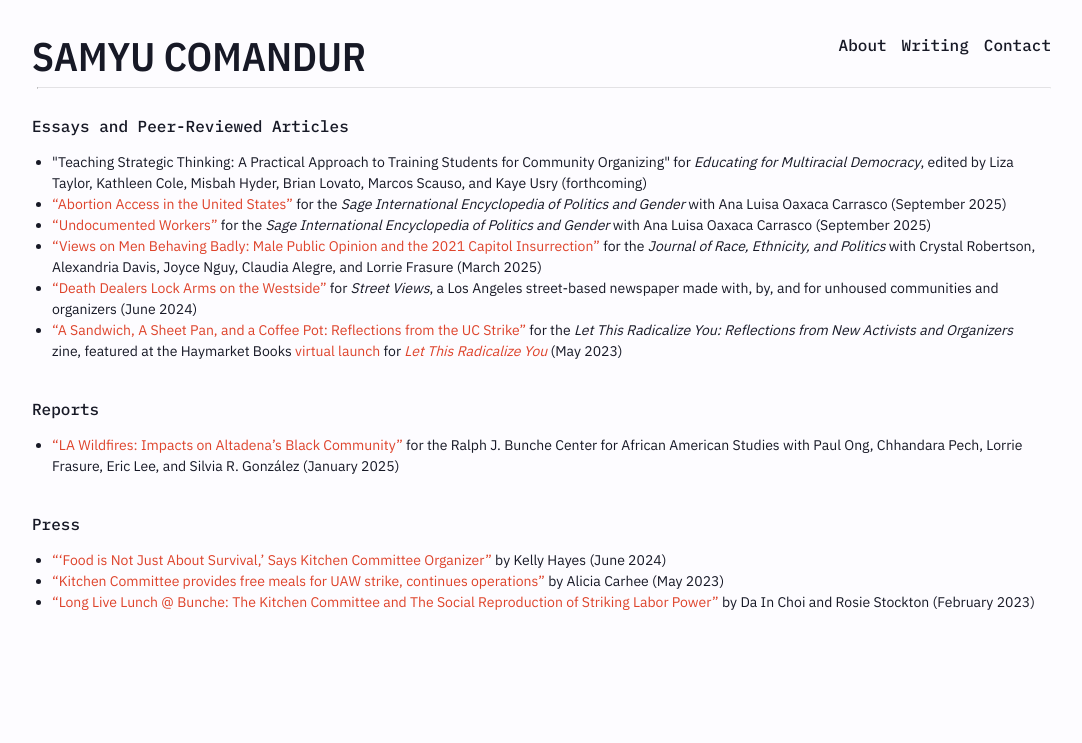
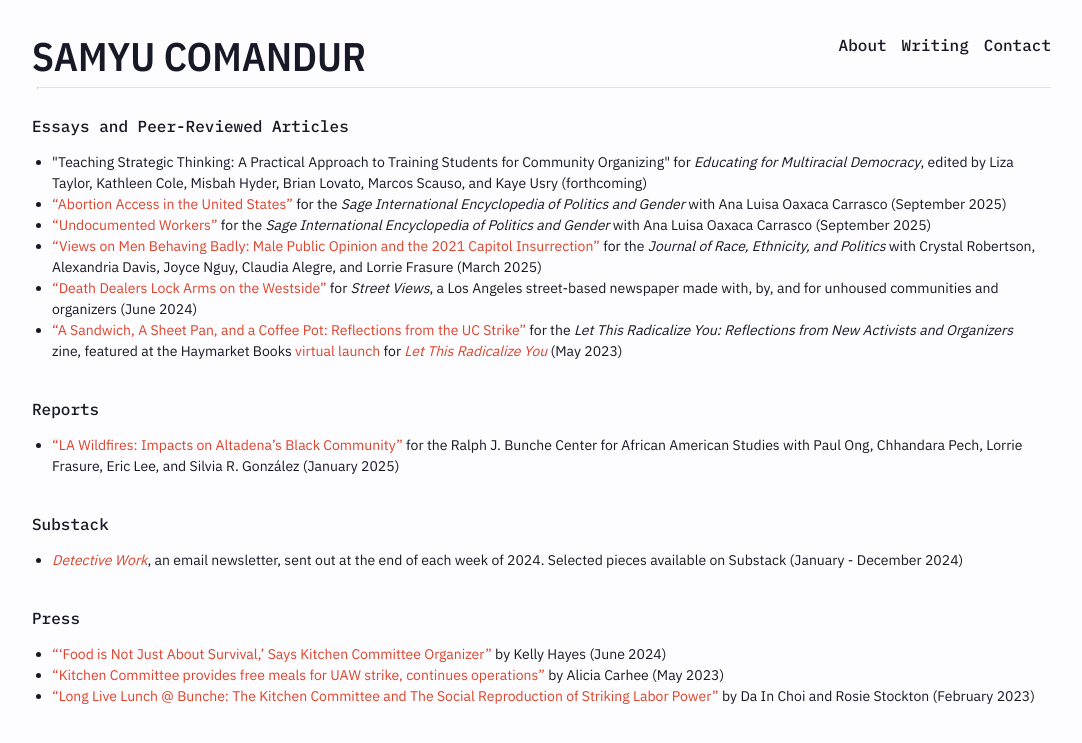
Before and after one commit to samyuc/samyuc.github.io, a Jekyll site: the page built from writing.html, in a window 1280 px wide. Shown: the top 743 px of the page, without its empty margins (96-1178 px from the left). Built offline with Jekyll 4.4.1, drawn with Linux system fonts in a browser that asks for light colours.

Commit message:
added MARC

```diff
--- a/index.html
+++ b/index.html
@@ -11,6 +11,7 @@
 I write about social movements, labor organizing, mutual aid, and reproductive justice. I specialize in Race, Ethnicity, and Politics and Quantitative Methods at the <a href="https://polisci.ucla.edu/person/samyu-comandur/">University of California, Los Angeles</a> (UCLA). I am also a proud alumna of the University of South Carolina's departments of <a href="https://sc.edu/study/colleges_schools/engineering_and_computing/departments/computer_science_and_engineering/index.php">Computer Science</a> and <a href=https://sc.edu/study/colleges_schools/artsandsciences/statistics/>Statistics</a>. I currently live in Queens, NY. <br><br>
 <section>You may also know me from...</section>
 <ul><dl><dt>
+<dt><li> the <a href="https://www.mutualaidresearchcollective.com">Mutual Aid Research Collective</a>, an autonomous group of academic- and street-trained researchers based in Los Angeles. Read our first report about the experiences of unhoused people during the 2025 wildfires <a href="https://www.mutualaidresearchcollective.com/the-la-fires-report">here</a>.
 <dt><li>the <a href="https://www.rwjf.org/">Robert Wood Johnson Foundation</a>’s <a href="https://healthpolicyresearch-scholars.org/scholars/samyu-comandur/">Health Policy Research Scholars</a> program, led by the Johns Hopkins <a href="https://publichealth.jhu.edu/">Bloomberg School of Public Health</a>.</li>
 <dt><li> <a href="https://palmsunhousedmutualaid.org/">Palms Unhoused Mutual Aid</a>, an abolitionist network of care supporting unhoused neighbors through food distribution and harm reduction. Please consider donating <a href="https://hcb.hackclub.com/donations/start/palms-unhoused-mutual-aid">here</a> if you are interested.
 <dt><li> <a href="https://www.instagram.com/kitchencommittee/">Kitchen Committee</a>, a food-based mutual aid collective that arose from the 2022 UC Academic Workers strike at UCLA.
--- a/writing.html
+++ b/writing.html
@@ -17,6 +17,11 @@
 <dt><li> <a href=https://bunchecenter.ucla.edu/reports/la-wildfires-impacts-on-altadenas-black-community/">“LA Wildfires: Impacts on Altadena’s Black Community”</a> for the Ralph J. Bunche Center for African American Studies with Paul Ong, Chhandara Pech, Lorrie Frasure, Eric Lee, and Silvia R. González (January 2025)</li></dl></ul>
 
 <br>
+<section>Substack</section>
+<ul><dl>
+<dt><li><a href=https://detectivework.substack.com/><i>Detective Work</i></a>, an email newsletter, sent out at the end of each week of 2024. Selected pieces available on Substack (January - December 2024)</li></dl></ul>
+
+<br>
 <section>Press</section>
 <ul><dl>
 <dt><li> <a href="https://organizingmythoughts.org/food-is-not-just-about-survival-says-kitchen-committee-organizer/">“‘Food is Not Just About Survival,’ Says Kitchen Committee Organizer”</a> by Kelly Hayes (June 2024)</li>
```
Also changed, not shown: 1 other file.
